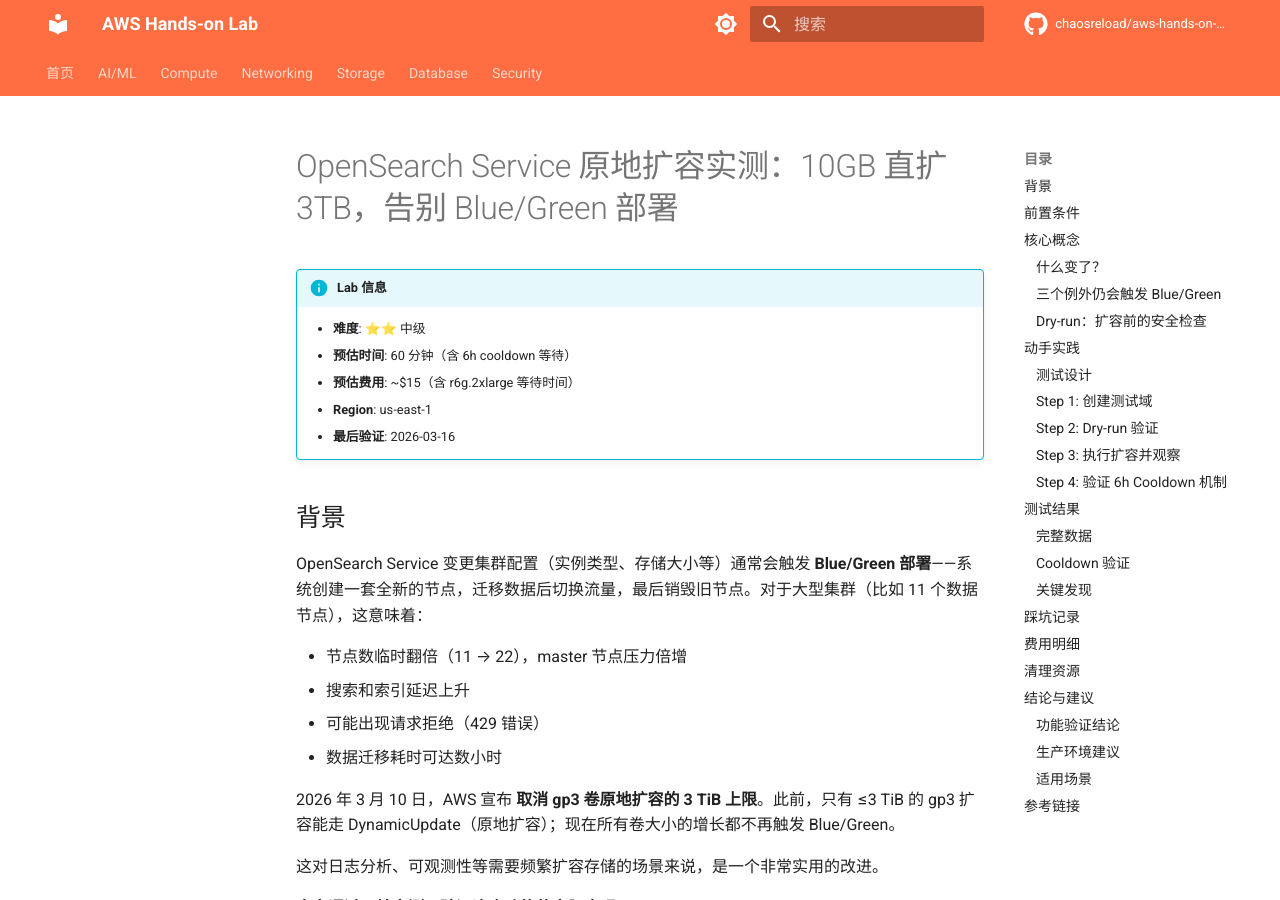
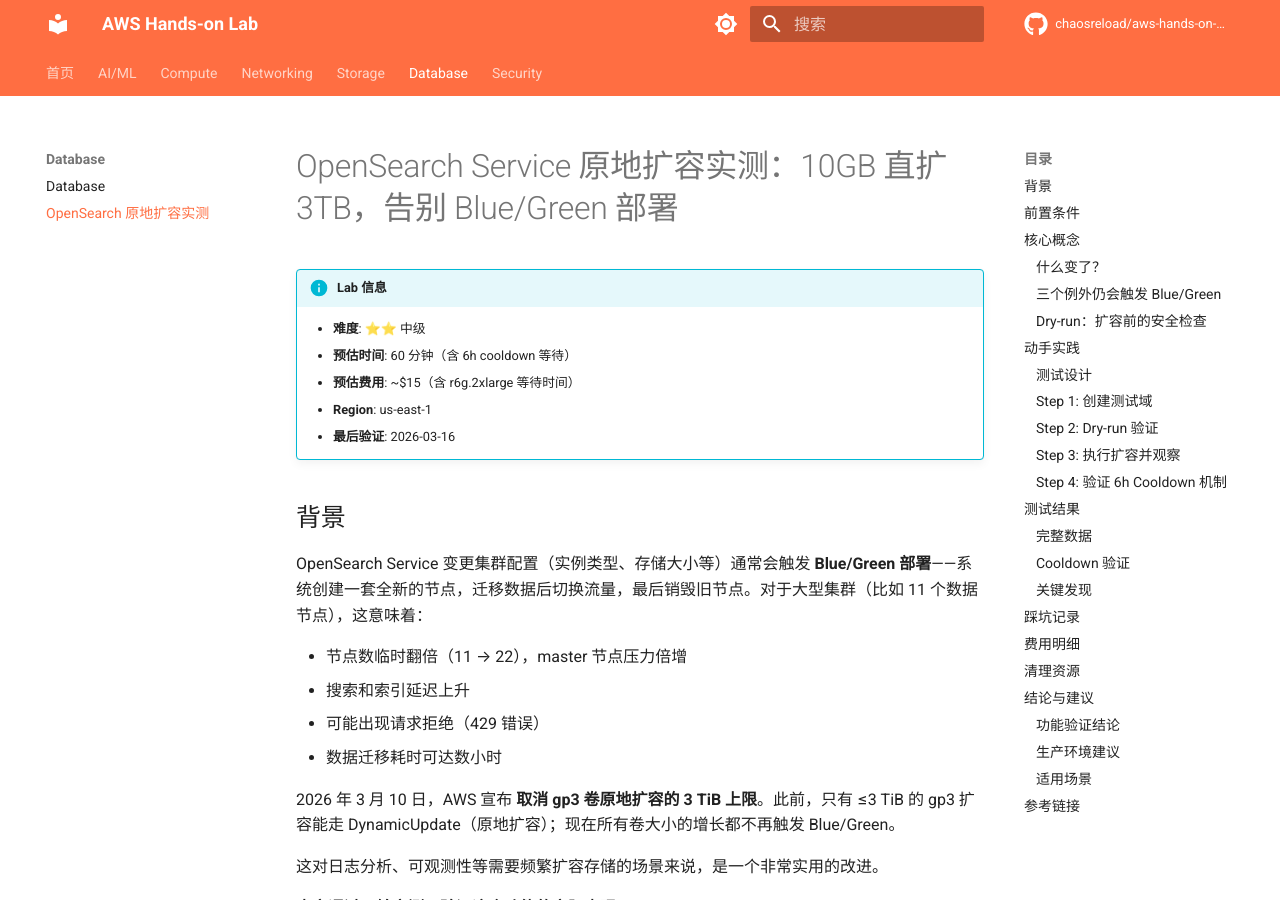
Before and after one commit to chaosreload/aws-hands-on-lab, an MkDocs documentation site: the page built from docs/database/opensearch-in-place-volume.md, in a window 1280 px wide and 900 px high. Built offline with MkDocs 1.6.1 and Material for MkDocs 9.7.7, drawn with Linux system fonts in a browser that asks for light colours; comment, search, counter and statistics services are not loaded.

Commit message:
nav: add OpenSearch in-place volume article

```diff
--- a/mkdocs.yml
+++ b/mkdocs.yml
@@ -71,6 +71,7 @@
     - storage/index.md
   - Database:
     - database/index.md
+    - OpenSearch 原地扩容实测: database/opensearch-in-place-volume.md
   - Security:
     - security/index.md
 
```
